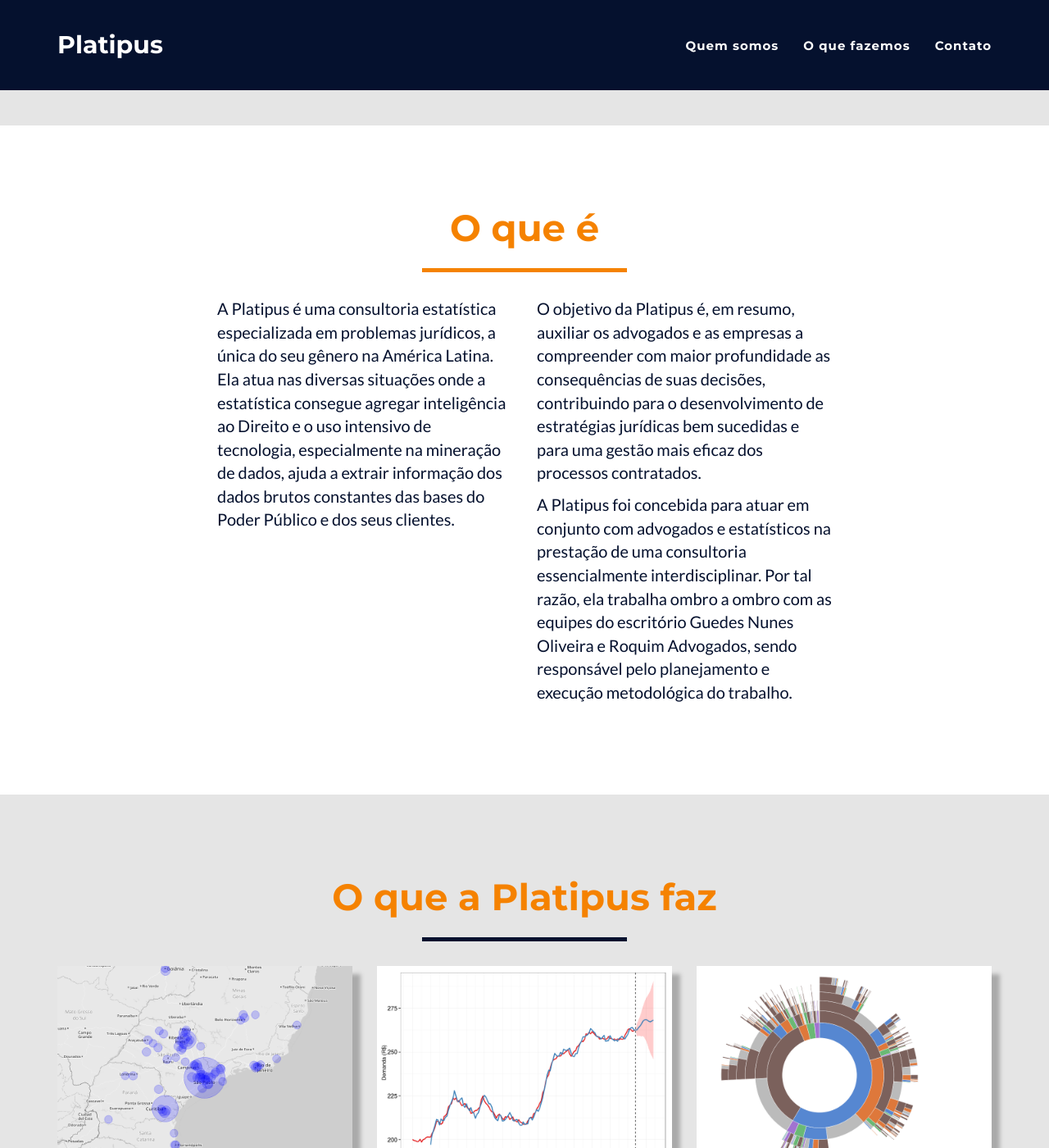
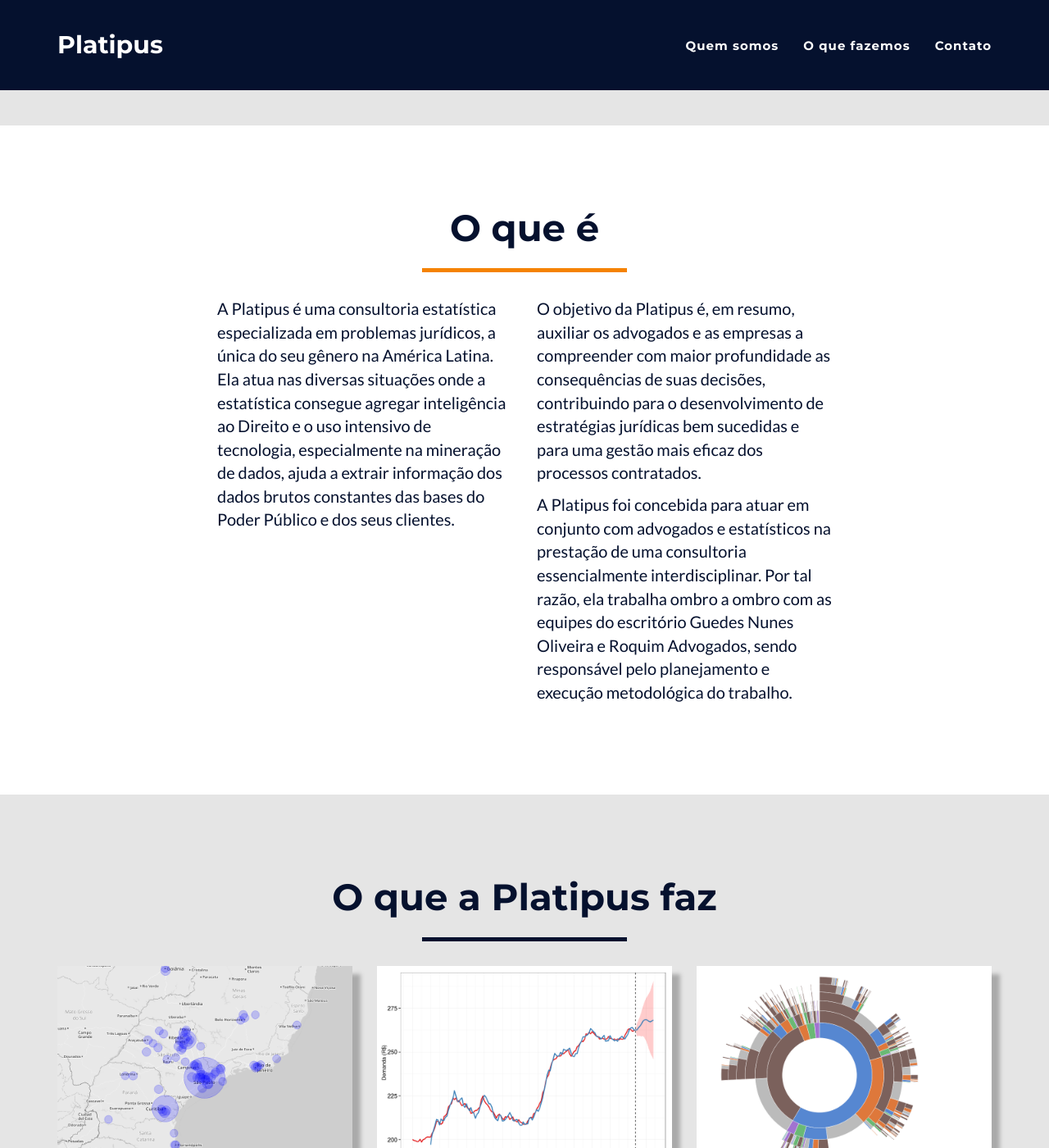
Before and after one commit to platipusc/platipus.github.io, a Jekyll site: the page built from index.html, in a window 1280 px wide and 1400 px high, scrolled down 583 px. Shown: the whole window at 82% size. Built offline with Jekyll 4.4.1, drawn with Linux system fonts in a browser that asks for light colours.

Commit message:
cor da letrassss

```diff
--- a/_includes/css/main.css
+++ b/_includes/css/main.css
@@ -35,6 +35,10 @@
     font-family: Montserrat,"Helvetica Neue",Helvetica,Arial,sans-serif;
     font-weight: 700;
     color: #{{ site.color.secondary-dark }};
+}
+
+h2 {
+  color: #{{ site.color.secondary }};
 }
 
 hr.star-light,
```
